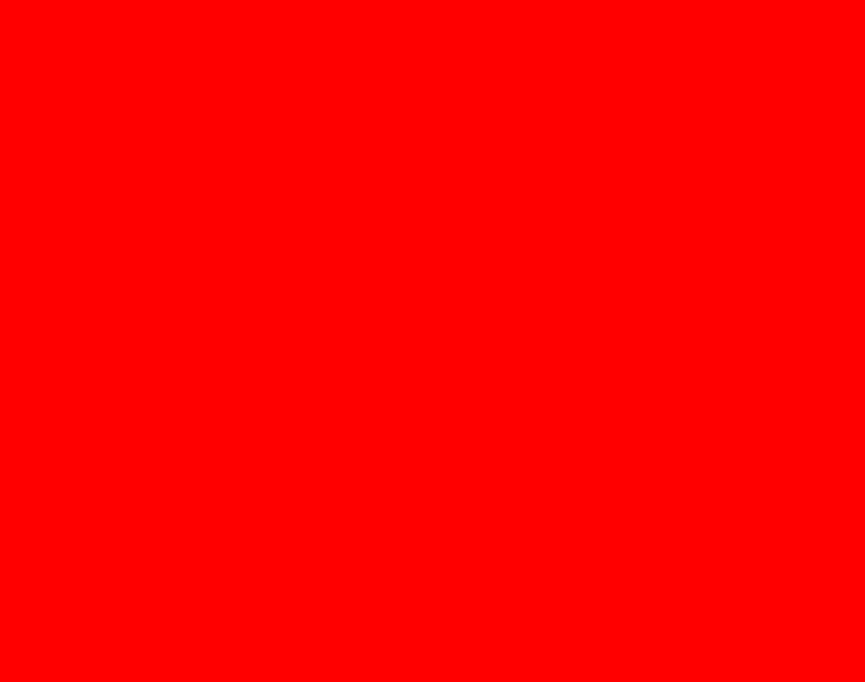
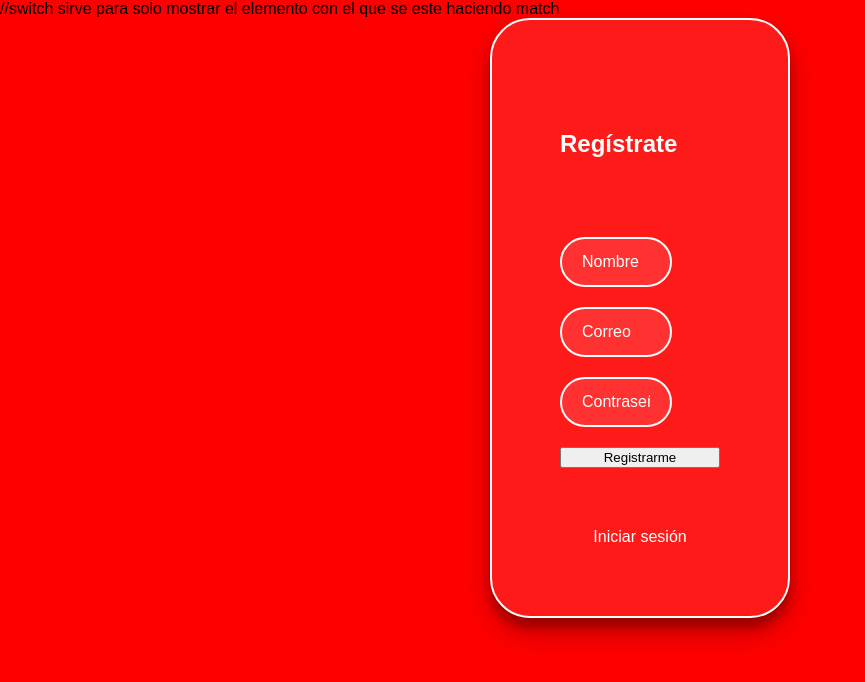
Before and after one commit to GerardoZuno/Video-Carousel-React, a React app: page /Register in a window 1280 px wide. Shown: the top 682 px of the page, without its empty margins (0-865 px from the left). Built offline with nearby package versions, Linux system fonts and the light colour scheme; a web font is replaced by a local one.

Commit message:
Add Routes/Register

```diff
--- /dev/null
+++ b/src/assets/styles/components/Register.scss
@@ -0,0 +1,39 @@
+.register {
+    background-color: red;
+    display: flex;
+    align-items: center;
+    flex-direction: column;
+    justify-content: center;
+    padding: 0px 30px;
+    min-height: calc(100vh - 200px); /* El ancho será igual al tamaño de todo el height menos 200px (100px del header + 100px del footer) */
+  }
+
+  .register__container {
+    background-color: rgba(255,255,255,0.1);
+    border: 2px solid white;
+    border-radius: 40px;
+    box-shadow: 0 14px 28px rgba(0,0,0,0.25), 0 10px 10px rgba(0,0,0,0.22);
+    color: white;
+    display: flex;
+    flex-direction: column;
+    justify-content: space-around;
+    min-height: 600px;
+    padding: 60px 68px 40px;
+    width: 300px;
+  }
+
+  .register__container--form {
+    display: flex;
+    flex-direction: column;
+  }
+
+  .register__container a {
+    color: white;
+    font-size: 16px;
+    text-align: center;
+    text-decoration: none;
+  }
+
+  .register__container a:hover {
+    text-decoration: underline;
+  }
--- /dev/null
+++ b/src/containers/Register.jsx
@@ -0,0 +1,22 @@
+import React from 'react'
+import '../assets/styles/components/Register.scss'
+
+
+const Register = () => (
+    <section className="register">
+    <section className="register__container">
+      <h2>Regístrate</h2>
+      <form class="register__container--form">
+        <input className="input" type="text" placeholder="Nombre" />
+        <input className="input" type="text" placeholder="Correo" />
+        <input className="input" type="password" placeholder="Contraseña" />
+        <button className="button">Registrarme</button>
+      </form>
+      <a href="">Iniciar sesión</a>
+    </section>
+  </section>
+)
+
+
+
+export default Register
--- a/src/routes/App.js
+++ b/src/routes/App.js
@@ -1,13 +1,20 @@
 import React from 'react';
 //Encapusula los componentes que necesitamos para trabajar con la ruta
-import { BrowserRouter, Route} from 'react-router-dom';
+import { BrowserRouter, Route, Switch} from 'react-router-dom';
 import Home from '../containers/Home';
 import Login from '../containers/Login';
+import Register from '../containers/Register';
 
 const App = () => (
+
     <BrowserRouter>
+    //switch sirve para solo mostrar el elemento con el que se
+     este haciendo match
+     <Switch>
      <Route exact path="/" component={Home}/>
      <Route exact path="/Login" component={Login}/>
+     <Route exact path="/Register" component={Register}/>
+     </Switch>
     </BrowserRouter>
 )
 
```
